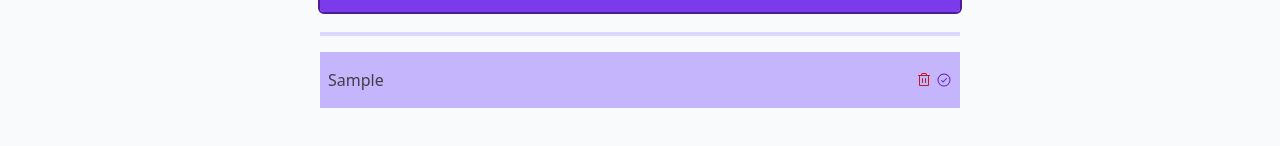
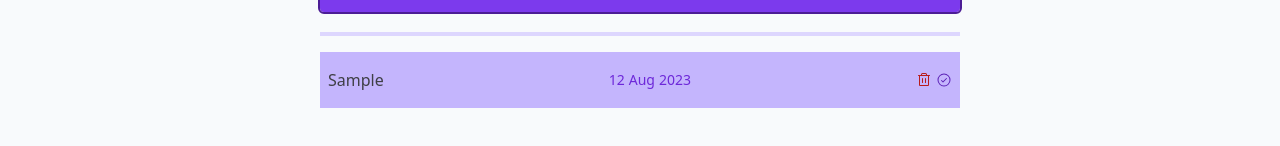
Before and after one commit to LucasAnselmoSilva12345/John-Task-List, a React (Vite) app: page / in a window 1280 px wide. Both pictures are taken after typing "Sample" into the empty fields and a click on the button "Add task". Shown: the part 240-386 px from the top of the page. Built offline with nearby package versions, Linux system fonts and the light colour scheme.

Commit message:
Feat: Dates on create task
Signed-off-by: LucasAnselmoSilva12345 <lucasanselmodasilva02@gmail.com>

```diff
--- /dev/null
+++ b/src/components/DateDisplay/DateDisplay.tsx
@@ -0,0 +1,17 @@
+interface DateDisplayProps {
+  date: Date;
+}
+
+export function DateDisplay({ date }: DateDisplayProps) {
+  const day = date.getDate();
+  const month = date.toLocaleString('default', { month: 'short' });
+  const year = date.getFullYear();
+
+  return (
+    <div className="flex items-center gap-1 text-sm text-violet-700">
+      <p>{day}</p>
+      <p>{month}</p>
+      <p>{year}</p>
+    </div>
+  );
+}
--- a/src/components/TodoTaskShow/index.tsx
+++ b/src/components/TodoTaskShow/index.tsx
@@ -1,5 +1,6 @@
 import { CheckCircle, Trash } from '@phosphor-icons/react';
 import { TodoTaskListProps } from '../../interfaces/interfaces';
+import { DateDisplay } from '../DateDisplay/DateDisplay';
 
 interface TodoTaskShowProps {
   task: TodoTaskListProps;
@@ -12,11 +13,15 @@ export function TodoTaskShow({
   deleteTask,
   finishedTask,
 }: TodoTaskShowProps) {
+  const currentDate = new Date();
+
   return (
     <div className="bg-violet-300 mt-4 py-4 px-2 flex items-center justify-between">
       <div>
         <p className="text-base font-medium text-zinc-700">{task.taskName}</p>
       </div>
+
+      <DateDisplay date={currentDate} />
 
       <div className="flex items-center gap-1">
         <span
```
